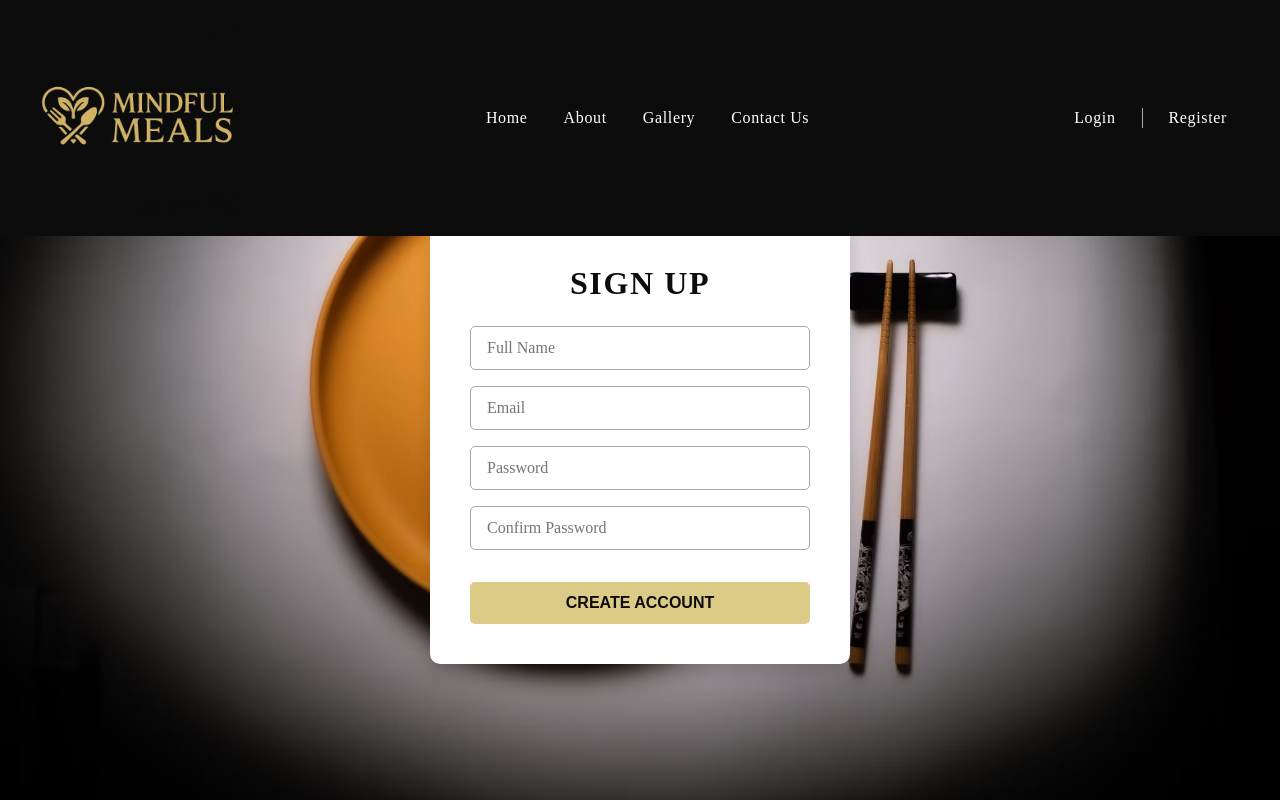
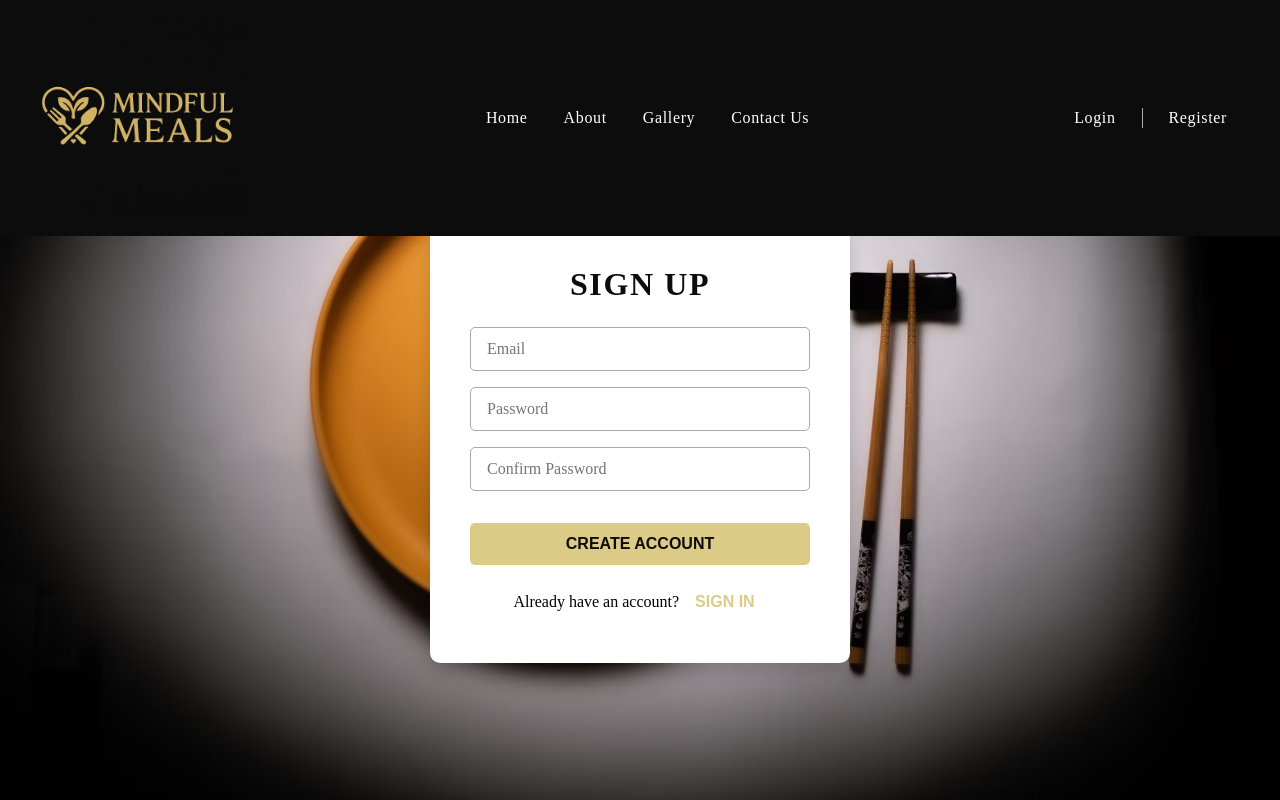
Before and after one commit to Liliyalexx/Mindful-Meals, a React (Vite) app: page /sign-up in a window 1280 px wide. Built offline with nearby package versions, Linux system fonts and the light colour scheme; no server answers; the HTML template or start-up script is replaced by a standard one; a web font is replaced by a local one.

Commit message:
Fix sign-in error message styling and UX issues

```diff
--- a/src/components/SignIn/SignIn.css
+++ b/src/components/SignIn/SignIn.css
@@ -76,7 +76,7 @@
 }
 
 .signin-error {
-  color: var(--color-crimson);
+  color: black;
   background-color: #ffe6e6;
   padding: 0.5rem;
   border-radius: 5px;
--- a/src/components/SignIn/SignIn.jsx
+++ b/src/components/SignIn/SignIn.jsx
@@ -31,7 +31,10 @@ function SignIn() {
             setUser(signedInUser);
             navigate('/');
         } catch (error) {
-        setMessage(error.message || 'Login failed. Please try again.');
+            const errMsg =
+            error.response?.data?.error || error.message || 'Login failed. Please try again.';
+            console.error('Login error:', errMsg);
+            setMessage(errMsg);
         }
     };
     return (
@@ -62,7 +65,7 @@ function SignIn() {
 
             <div className="signin-toggle">
                 Don't have an account?{' '}
-                <button onClick={() => navigate('/landing')}>Sign Up</button>
+                <button onClick={() => navigate('/sign-up')}>Sign Up</button>
             </div>
         </div>
     </div>
--- a/src/components/SignUp/SignUp.css
+++ b/src/components/SignUp/SignUp.css
@@ -24,6 +24,7 @@
   padding: 2.5rem;
   width: 100%;
   max-width: 420px;
+  text-align: center;
 }
 
 .signup-container h2 {
@@ -62,7 +63,7 @@
   margin-top: 1rem;
   padding: 0.75rem;
   font-size: 1rem;
-  font-weight: 700;
+  font-weight: bold; /* 👈 changed to match Sign In */
   text-transform: uppercase;
   background-color: var(--color-golden);
   color: var(--color-black);
@@ -72,13 +73,28 @@
   transition: background-color 0.2s ease-in-out;
 }
 
+
 .signup-container button:hover {
   background-color: var(--color-crimson);
   color: var(--color-white);
 }
 
+.signup-toggle button {
+  background: none;
+  border: none;
+  color: var(--color-golden);
+  font-weight: bold;
+  cursor: pointer;
+  text-transform: uppercase;
+}
+
+.signup-toggle button:hover {
+  text-decoration: underline;
+}
+
+
 .error-message {
-  color: var(--color-crimson);
+  color: black;
   background-color: #ffe6e6;
   padding: 0.5rem;
   border-radius: 5px;
--- a/src/components/SignUp/SignUp.jsx
+++ b/src/components/SignUp/SignUp.jsx
@@ -9,7 +9,6 @@ function SignUp() {
   const { setUser } = useContext(UserContext);
   const [message, setMessage] = useState('');
   const [formData, setFormData] = useState({
-    name: '',
     email: '',
     password: '',
     passwordConf: ''
@@ -50,15 +49,7 @@ function SignUp() {
         {message && <div className="error-message">{message}</div>}
         <form onSubmit={handleSubmit}>
           <input
-            type="text"
-            name="name"
-            placeholder="Full Name"
-            value={formData.name}
-            onChange={handleChange}
-            required
-          />
-          <input
-           autoComplete='email'
+            autoComplete='email'
             type="email"
             name="email"
             placeholder="Email"
@@ -85,6 +76,10 @@ function SignUp() {
           />
           <button type="submit">Create Account</button>
         </form>
+        <div className="signup-toggle">
+                Already have an account?{' '}
+                <button onClick={() => navigate('/sign-in')}>Sign In</button>
+          </div>
       </div>
     </div>
   );
--- a/src/services/authService.js
+++ b/src/services/authService.js
@@ -1,4 +1,5 @@
 import axios from 'axios';
+
 const BASE_URL = `${import.meta.env.VITE_BACK_END_SERVER_URL}/api/auth`;
 
 const handleRequest = async (url, data) => {
@@ -12,11 +13,7 @@ const handleRequest = async (url, data) => {
 };
 
 export const signUp = async (userData) => {
-  return handleRequest(`${BASE_URL}/register`, {
-    method: 'POST',
-    headers: { 'Content-Type': 'application/json' },
-    body: JSON.stringify(userData)
-  });
+  return handleRequest(`${BASE_URL}/register`, userData); // ✅ simplified
 };
 
 export const signIn = async (credentials) => {
```
Lines whose indentation alone changed are shown as unchanged.
